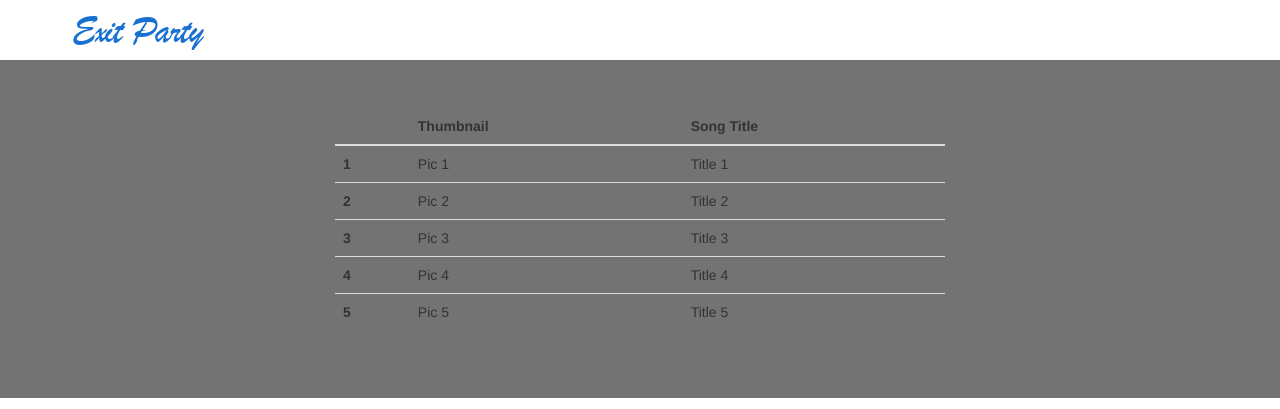
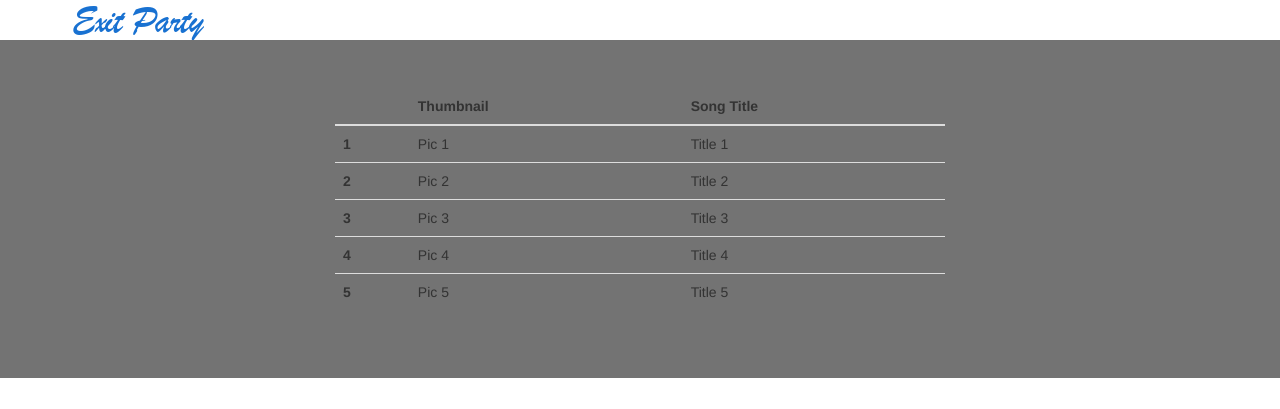
Before and after one commit to jukeboxroundtable/JukeboxRoundtable, a Flask app: page / in a window 1280 px wide. Shown: the top 409 px of the page. Run offline with Flask 2, Linux system fonts and the light colour scheme; the visitor is signed in with stand-in values (Sample User, id 1); some libraries are stand-ins or nearby versions.

Commit message:
Removed unnecessary header tag

```diff
--- a/src/templates/jukebox.html
+++ b/src/templates/jukebox.html
@@ -5,11 +5,9 @@
 
 {% block content %}
     <div class="container">
-        <h4>
-            <a href="{{ url_for('clear_session') }}" style="color: blue;">
-                <img src="/static/img/exitparty.png" class="img-responsive" alt="Exit Party">
-            </a>
-        </h4>
+        <a href="{{ url_for('clear_session') }}">
+            <img src="/static/img/exitparty.png" class="img-responsive" alt="Exit Party">
+        </a>
     </div>
 
     <div class="jumbotron">
```
